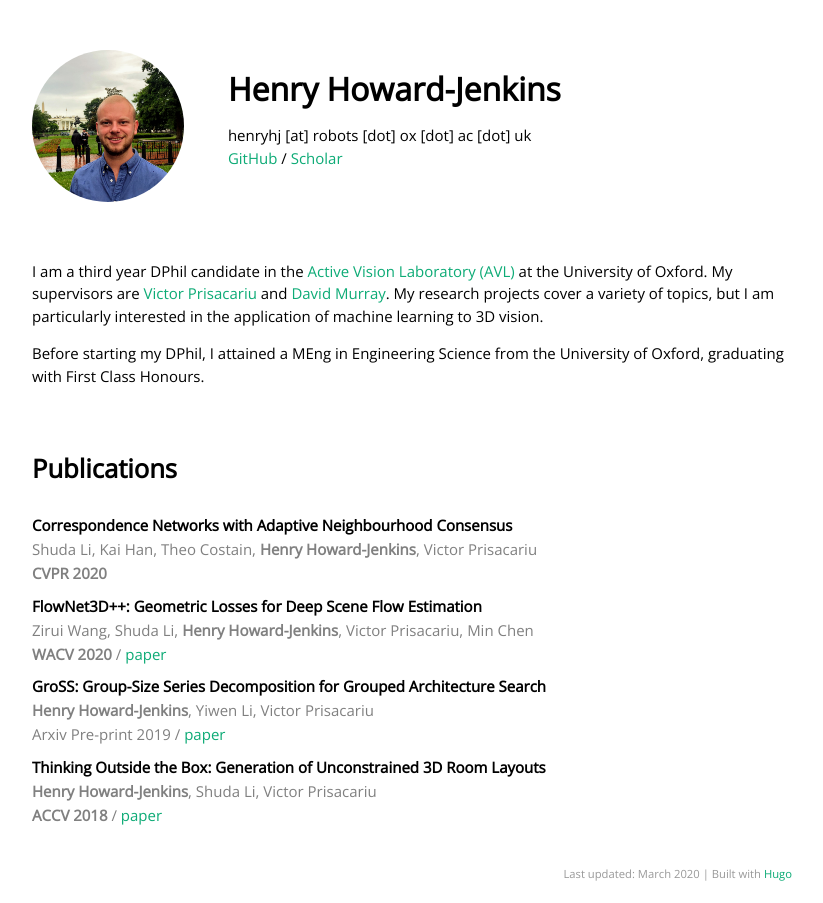
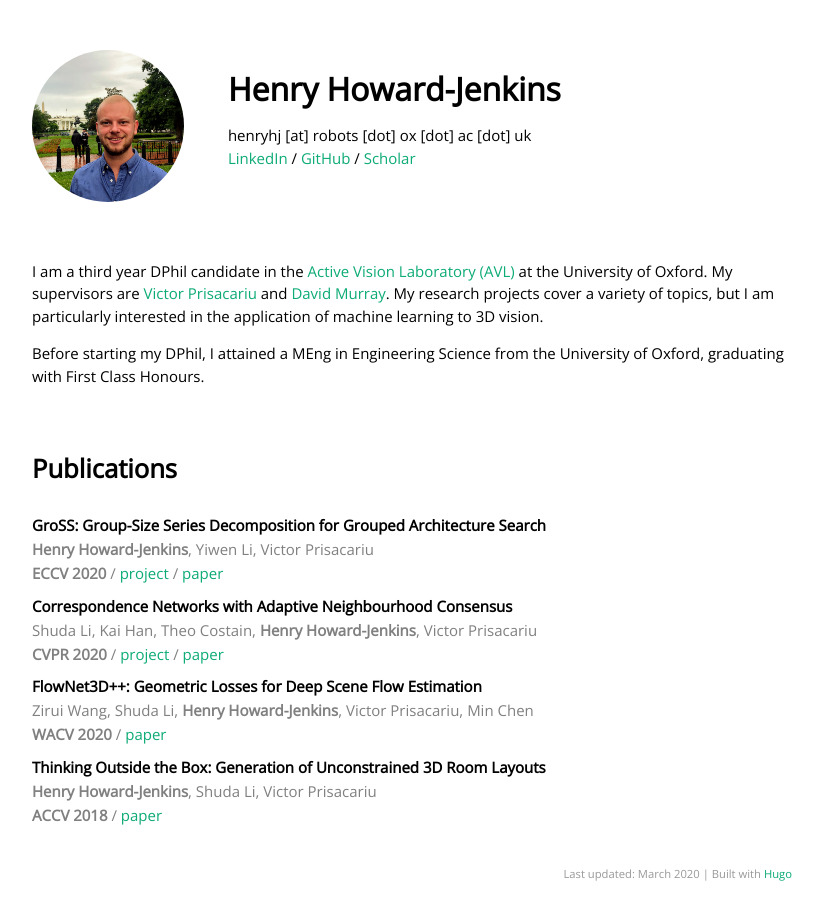
Before and after one commit to henryhj/henryhj.github.io, a plain HTML site: page index.html in a window 1280 px wide. Shown: the whole page, without its empty margins (228-1051 px from the left). Drawn offline with nearby package versions, Linux system fonts and the light colour scheme.

Commit message:
Update links

```diff
--- a/index.html
+++ b/index.html
@@ -37,7 +37,7 @@
 	<div class="header-text">
 		<h1 class="name">Henry Howard-Jenkins</h1>
 		<p class="contact-accounts">henryhj [at] robots [dot] ox [dot] ac [dot] uk
-		<span><a href="https://github.com/henryhj">GitHub</a> / <a href="https://scholar.google.com/citations?user=Pwa5zq4AAAAJ&amp;hl=en&amp;oi=ao">Scholar</a></span> </p>
+		<span><a href="https://www.linkedin.com/in/henryhj/">LinkedIn</a> / <a href="https://github.com/henryhj">GitHub</a> / <a href="https://scholar.google.com/citations?user=Pwa5zq4AAAAJ&amp;hl=en&amp;oi=ao">Scholar</a></span> </p>
 	</div>
 </div>
 <br>
@@ -57,6 +57,23 @@
 	<ul style="list-style-type:none;">
 
 		<li>
+			<p class="publications"> <b>  GroSS: Group-Size Series Decomposition for Grouped Architecture Search</b> </p>
+
+			<span class="collaborators">
+				<strong>Henry Howard-Jenkins</strong>, Yiwen Li, Victor Prisacariu
+			</span>
+
+
+			<span class="collaborators">
+				<strong>ECCV 2020</strong> / <a href="https://gross.active.vision">project</a> / <a href="https://arxiv.org/abs/1912.00673">paper</a>
+			</span>
+
+
+
+
+		</li>
+
+		<li>
 			<p class="publications"> <b>  Correspondence Networks with Adaptive Neighbourhood Consensus</b> </p>
 
 			<span class="collaborators">
@@ -65,7 +82,7 @@
 
 
 			<span class="collaborators">
-				<strong>CVPR 2020</strong>
+				<strong>CVPR 2020</strong> / <a href="https://ancnet.active.vision">project</a> / <a href="https://arxiv.org/abs/2003.12059">paper</a>
 			</span>
 
 
@@ -83,23 +100,6 @@
 
 			<span class="collaborators">
 				<strong>WACV 2020</strong> / <a href="http://openaccess.thecvf.com/content_WACV_2020/papers/Wang_FlowNet3D_Geometric_Losses_For_Deep_Scene_Flow_Estimation_WACV_2020_paper.pdf">paper</a>
-			</span>
-
-
-
-
-		</li>
-
-		<li>
-			<p class="publications"> <b>  GroSS: Group-Size Series Decomposition for Grouped Architecture Search</b> </p>
-
-			<span class="collaborators">
-				<strong>Henry Howard-Jenkins</strong>, Yiwen Li, Victor Prisacariu
-			</span>
-
-
-			<span class="collaborators">
-				Arxiv Pre-print 2019 / <a href="https://arxiv.org/abs/1912.00673">paper</a>
 			</span>
 
 
```
